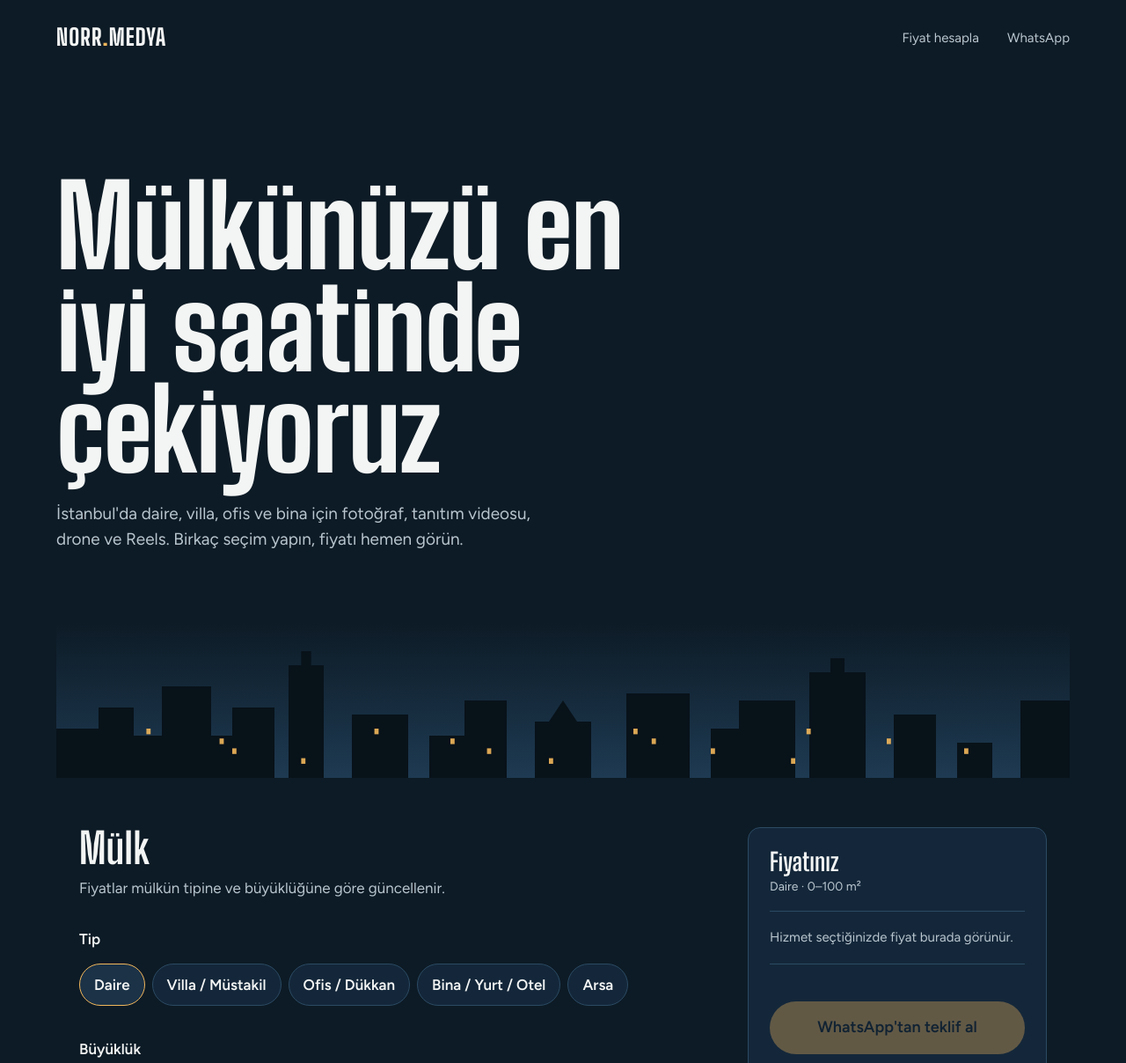
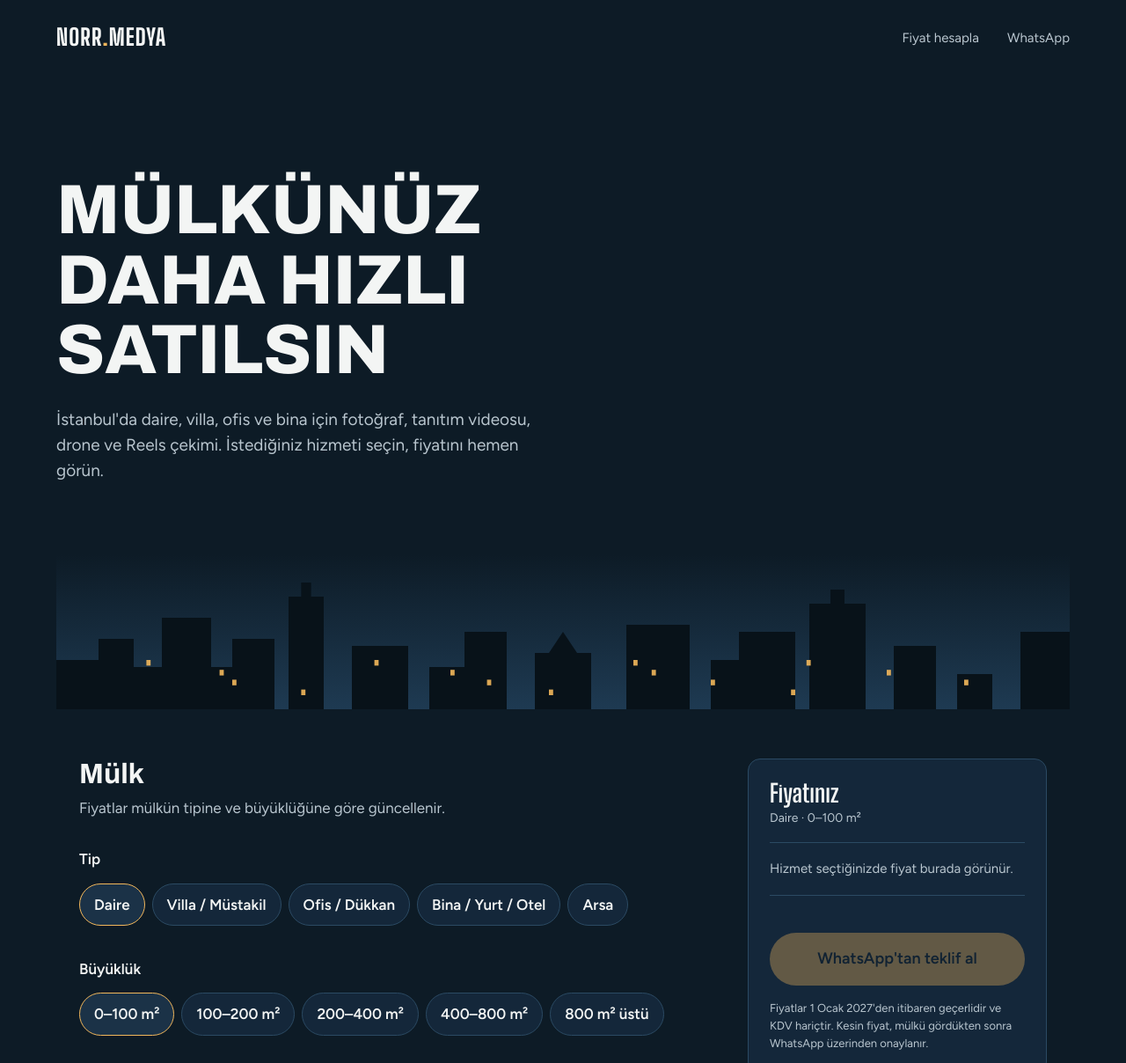
Before and after one commit to norrmedya/norrmedya-site, a plain HTML site: page gayrimenkul/index.html in a window 1280 px wide. Shown: the top 1208 px of the page at 88% size. Drawn offline with Linux system fonts and the light colour scheme.

Commit message:
Yeni başlık ve geniş başlık fontu (Archivo Expanded)
Co-Authored-By: Claude Opus 5.5 <noreply@anthropic.com>
Claude-Session: https://claude.ai/code/session_016p41smyfsMVMWBq3crNDuQ

```diff
--- a/gayrimenkul/index.html
+++ b/gayrimenkul/index.html
@@ -7,7 +7,7 @@
 <meta name="description" content="İstanbul'da gayrimenkul fotoğraf, video, drone ve Reels çekimi. Mülkünüzü seçin, fiyatı anında görün, WhatsApp'tan teklif alın.">
 <link rel="preconnect" href="https://fonts.googleapis.com">
 <link rel="preconnect" href="https://fonts.gstatic.com" crossorigin>
-<link href="https://fonts.googleapis.com/css2?family=Big+Shoulders+Display:wght@500;700;800&family=Figtree:wght@400;500;600&display=swap" rel="stylesheet">
+<link href="https://fonts.googleapis.com/css2?family=Archivo:wdth,wght@125,700;125,800&family=Big+Shoulders+Display:wght@500;700;800&family=Figtree:wght@400;500;600&display=swap" rel="stylesheet">
 <style>
   :root{
     --gece:#0D1B26;      /* mavi saat gökyüzü, zemin */
@@ -18,6 +18,7 @@
     --pencere:#F2B75B;   /* yanan pencere ışığı, tek vurgu */
     --display:"Big Shoulders Display", "Arial Narrow", sans-serif;
     --body:"Figtree", system-ui, sans-serif;
+    --wide:"Archivo", "Arial Black", sans-serif;
   }
   *{box-sizing:border-box;margin:0;padding:0}
   html{scroll-behavior:smooth}
@@ -34,7 +35,7 @@
 
   /* Hero: mavi saat ufku */
   .hero{position:relative;padding:clamp(48px,9vw,120px) clamp(20px,5vw,64px) 0;overflow:hidden}
-  .hero h1{font-family:var(--display);font-weight:800;font-size:clamp(52px,10vw,132px);line-height:.9;letter-spacing:-.01em;max-width:11ch;position:relative;z-index:1}
+  .hero h1{font-family:var(--wide);font-stretch:125%;font-weight:800;text-transform:uppercase;font-size:clamp(34px,6.2vw,84px);line-height:1;letter-spacing:-.005em;max-width:14ch;text-wrap:balance;position:relative;z-index:1}
   .hero p{max-width:46ch;color:var(--sis);margin-top:24px;font-size:19px;position:relative;z-index:1}
   .skyline{display:block;width:100%;height:auto;margin-top:clamp(40px,7vw,80px)}
   .skyline .w{fill:var(--pencere);opacity:.0;animation:yan 0.6s ease forwards}
@@ -57,7 +58,7 @@
   .receipt .fine{margin-top:16px;font-size:13px}
   @media (max-width:900px){main{grid-template-columns:1fr;gap:8px}.receipt{position:static}}
   @media (min-width:901px){.total{display:none !important}}
-  h2{font-family:var(--display);font-weight:700;font-size:clamp(34px,5vw,48px);line-height:1;margin-bottom:8px}
+  h2{font-family:var(--wide);font-stretch:125%;font-weight:700;font-size:clamp(24px,3vw,32px);line-height:1.1;margin-bottom:8px}
   .lead{color:var(--sis);margin-bottom:32px;max-width:56ch}
   fieldset{border:0;margin-bottom:36px}
   legend{font-weight:600;font-size:17px;margin-bottom:14px}
@@ -127,8 +128,8 @@
 </header>
 
 <div class="hero">
-  <h1>Mülkünüzü en iyi saatinde çekiyoruz</h1>
-  <p>İstanbul'da daire, villa, ofis ve bina için fotoğraf, tanıtım videosu, drone ve Reels. Birkaç seçim yapın, fiyatı hemen görün.</p>
+  <h1>Mülkünüz daha hızlı satılsın</h1>
+  <p>İstanbul'da daire, villa, ofis ve bina için fotoğraf, tanıtım videosu, drone ve Reels çekimi. İstediğiniz hizmeti seçin, fiyatını hemen görün.</p>
   <svg class="skyline" viewBox="0 0 1440 220" preserveAspectRatio="none" aria-hidden="true">
     <defs>
       <linearGradient id="sky" x1="0" y1="0" x2="0" y2="1">
```
